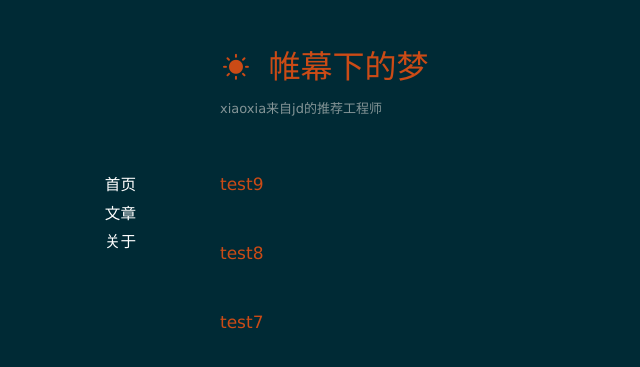
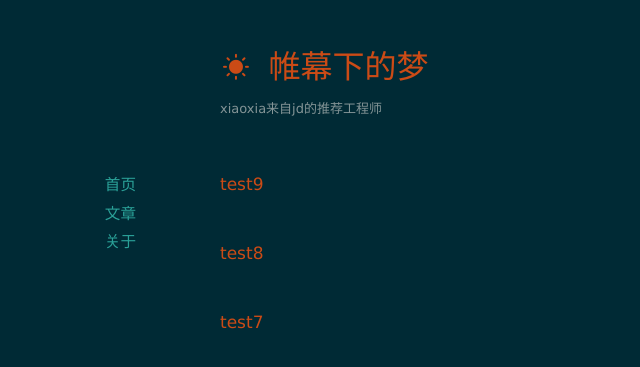
Before and after one commit to xiajunsongfan/resys, a Jekyll site: the page built from index.html, in a window 1280 px wide. Shown: the top 367 px of the page, without its empty margins (170-810 px from the left). Built offline with Jekyll 4.4.1, drawn with Linux system fonts in a browser that asks for light colours; nearby versions of some CDN libraries; the list of posts is cut into pages by our own code.

Commit message:
调整连接颜色

```diff
--- a/assets/css/style.css
+++ b/assets/css/style.css
@@ -156,6 +156,7 @@ h3 {
 	font-family: "Helvetica Neue", "Helvetica", serif;
 	font-size: 1.2em;
 	padding: 2px 4px;
+	color: #2AA198;
 }
 
 
```
